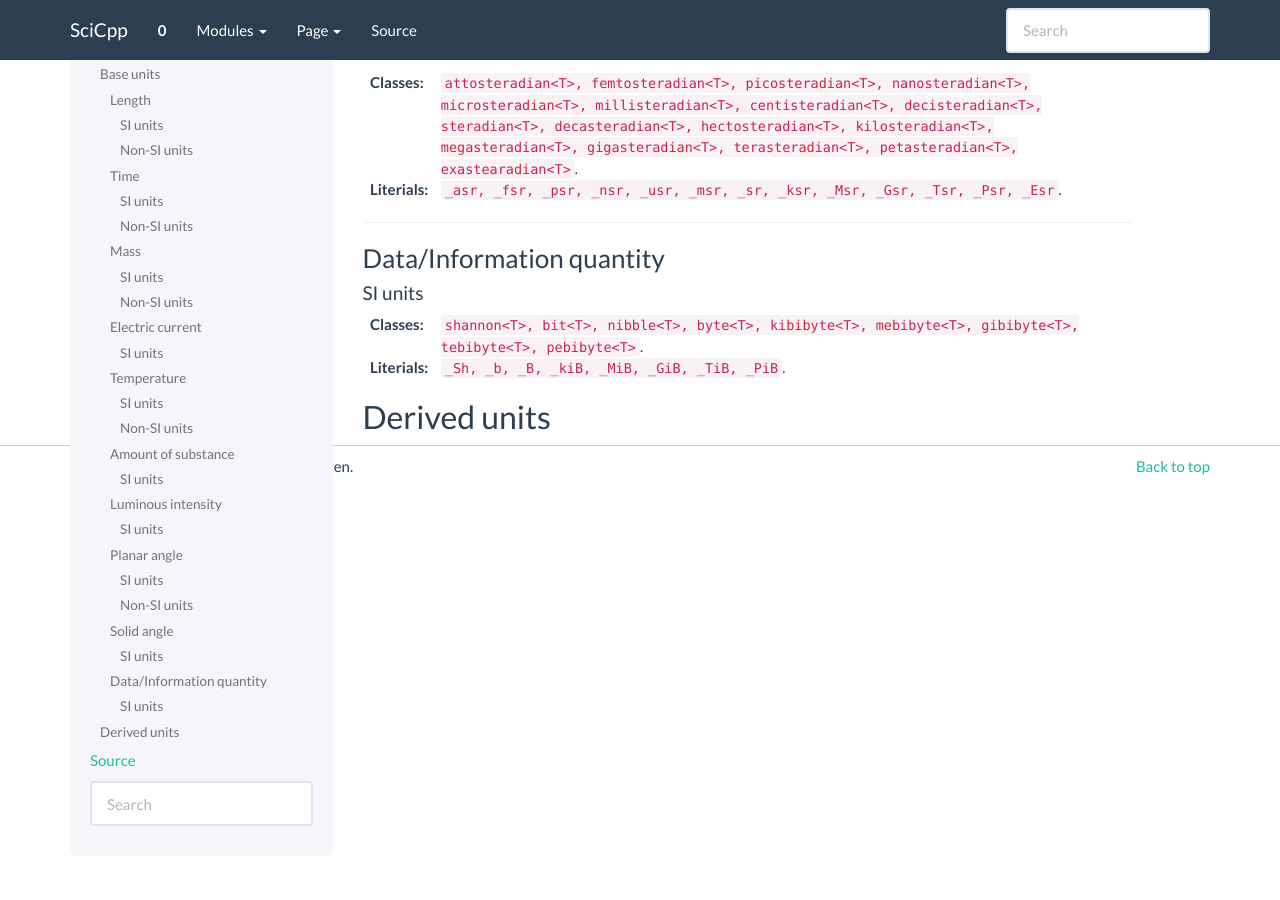
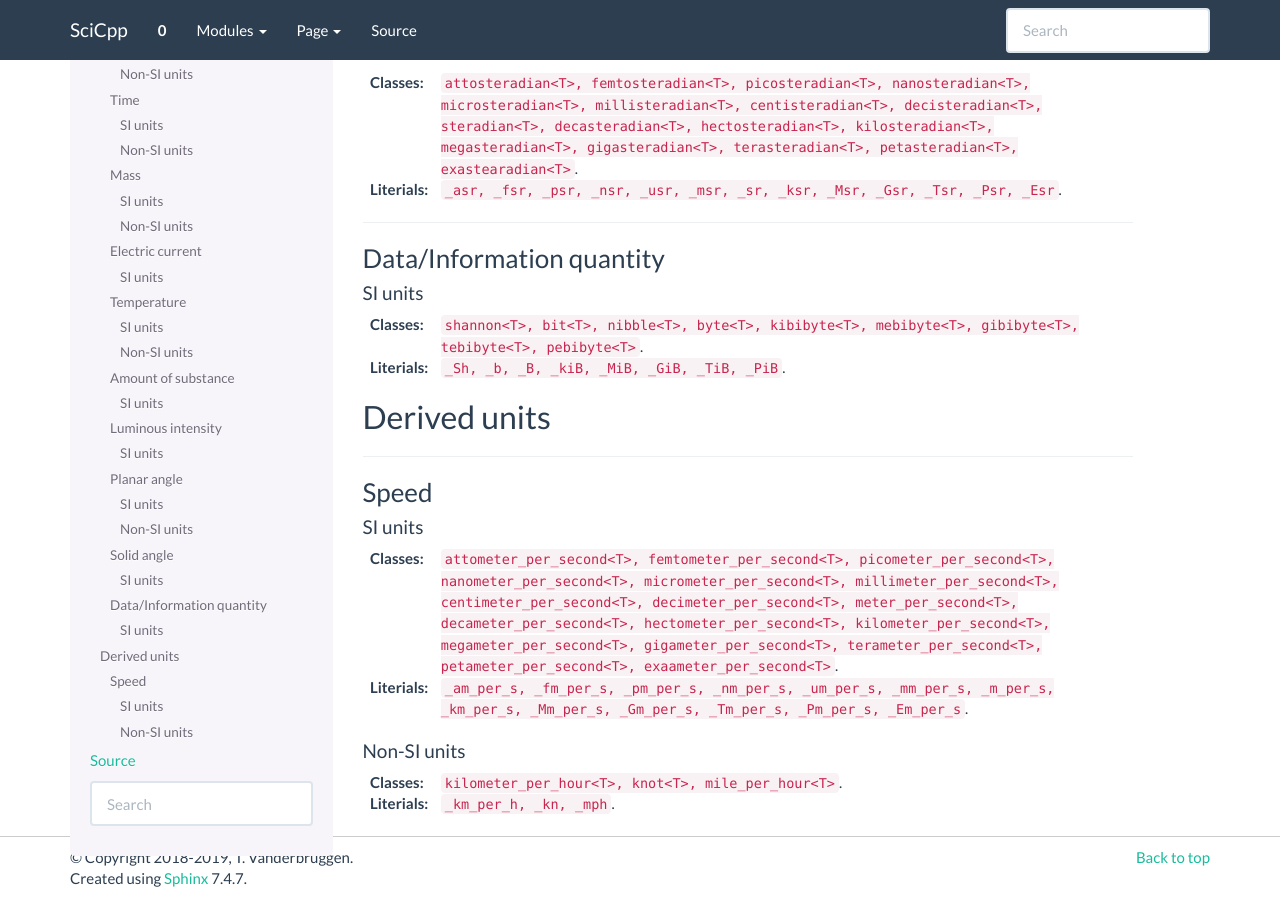
Before and after one commit to tvanderbruggen/SciCpp, a Sphinx documentation site: the page built from doc/source/core.units.defined.units.rst, in a window 1280 px wide and 900 px high, scrolled down 2835 px. Built offline with Sphinx 7.4.7, drawn with Linux system fonts in a browser that asks for light colours.

Commit message:
Doc speed

```diff
--- a/doc/source/core.units.defined.units.rst
+++ b/doc/source/core.units.defined.units.rst
@@ -190,3 +190,22 @@ SI units
 
 Derived units
 ----------------------
+
+-------------------------------------------------------------------------------
+
+Speed
+~~~~~~~~~~~~~~~
+
+SI units
+^^^^^^^^^^
+
+:Classes: :code:`attometer_per_second<T>, femtometer_per_second<T>, picometer_per_second<T>, nanometer_per_second<T>, micrometer_per_second<T>, millimeter_per_second<T>, centimeter_per_second<T>, decimeter_per_second<T>, meter_per_second<T>, decameter_per_second<T>, hectometer_per_second<T>, kilometer_per_second<T>, megameter_per_second<T>, gigameter_per_second<T>, terameter_per_second<T>, petameter_per_second<T>, exaameter_per_second<T>`.
+
+:Literials: :code:`_am_per_s, _fm_per_s, _pm_per_s, _nm_per_s, _um_per_s, _mm_per_s, _m_per_s, _km_per_s, _Mm_per_s, _Gm_per_s, _Tm_per_s, _Pm_per_s, _Em_per_s`.
+
+Non-SI units
+^^^^^^^^^^
+
+:Classes: :code:`kilometer_per_hour<T>, knot<T>, mile_per_hour<T>`.
+
+:Literials: :code:`_km_per_h, _kn, _mph`.
```
Also changed, not shown: 2 other files.
